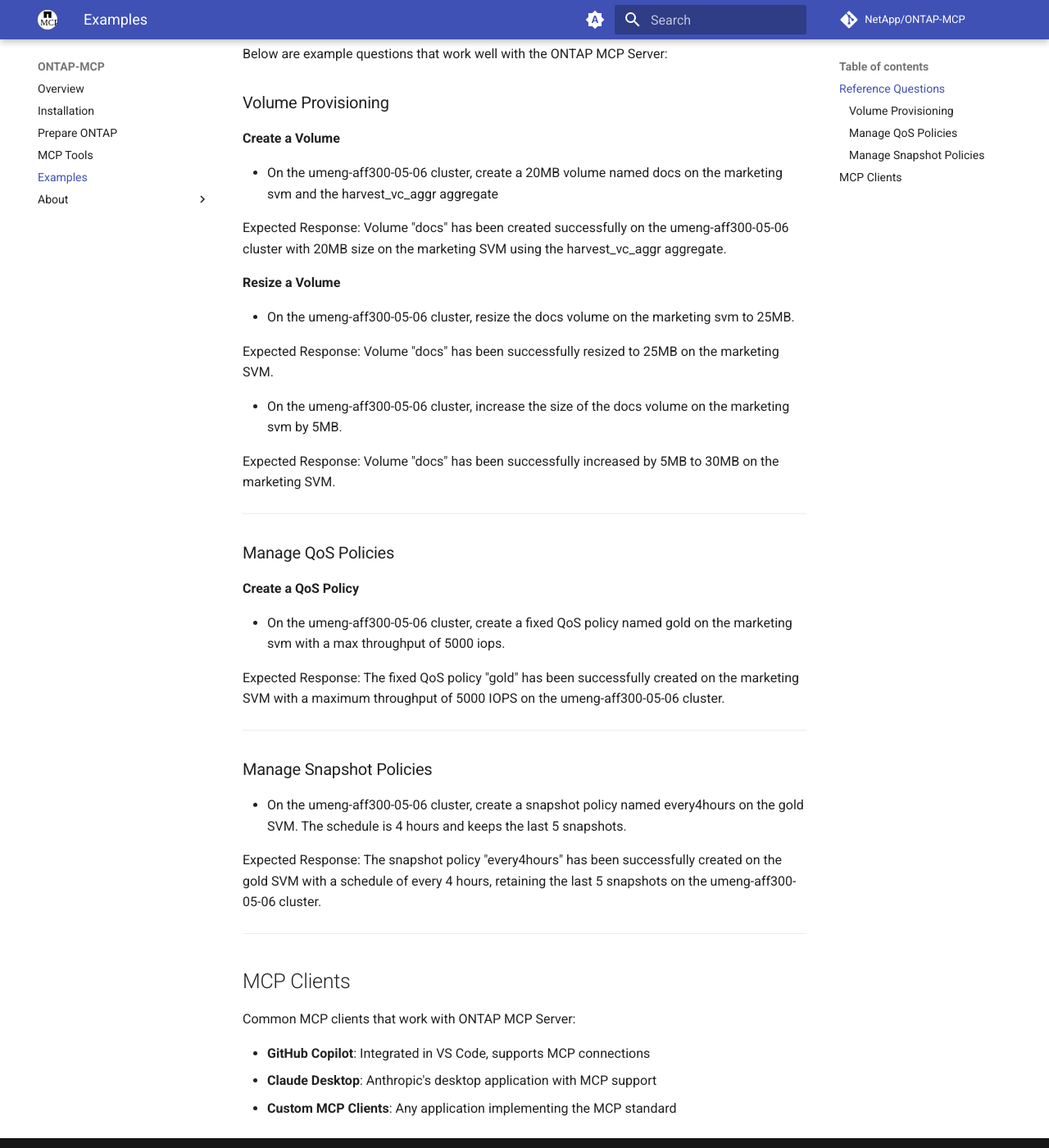
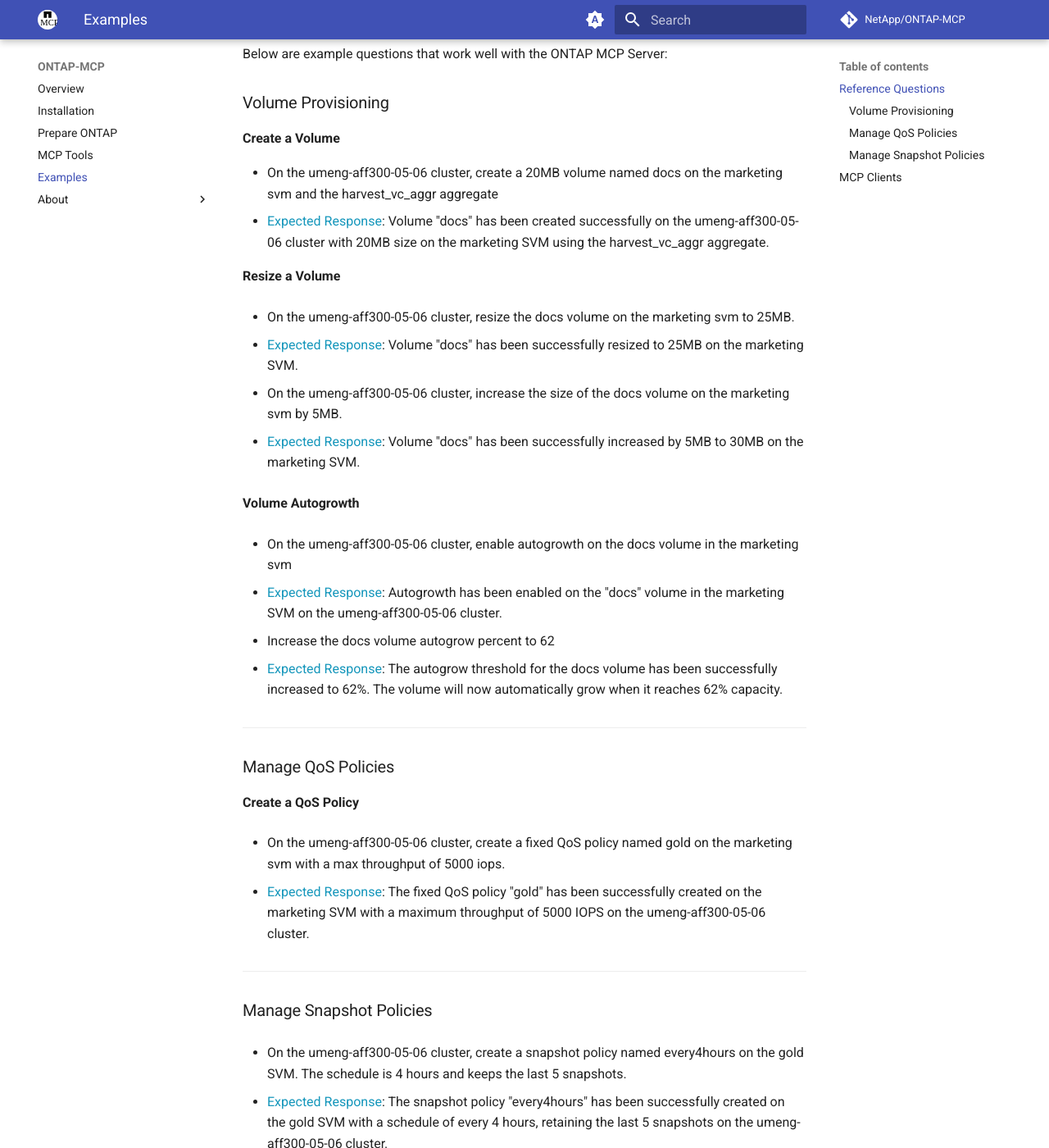
Before and after one commit to NetApp/ontap-mcp, an MkDocs documentation site: the page built from docs/examples.md, in a window 1280 px wide and 1400 px high, scrolled down 429 px. Shown: the whole window at 82% size. Built offline with MkDocs 1.6.1 and Material for MkDocs 9.7.7, drawn with Linux system fonts in a browser that asks for light colours; comment, search, counter and statistics services are not loaded; the version menu is left out.

Commit message:
doc: include autogrowth example

```diff
--- a/docs/examples.md
+++ b/docs/examples.md
@@ -15,18 +15,27 @@
 **Create a Volume**
 
 - On the umeng-aff300-05-06 cluster, create a 20MB volume named docs on the marketing svm and the harvest_vc_aggr aggregate
-
-Expected Response: Volume "docs" has been created successfully on the umeng-aff300-05-06 cluster with 20MB size on the marketing SVM using the harvest_vc_aggr aggregate.
+- <span class="key">Expected Response</span>: Volume "docs" has been created successfully on the umeng-aff300-05-06 cluster with 20MB size on the marketing SVM using the harvest_vc_aggr aggregate.
 
 **Resize a Volume**
 
 - On the umeng-aff300-05-06 cluster, resize the docs volume on the marketing svm to 25MB.
 
-Expected Response: Volume "docs" has been successfully resized to 25MB on the marketing SVM.
+- <span class="key">Expected Response</span>: Volume "docs" has been successfully resized to 25MB on the marketing SVM.
 
 - On the umeng-aff300-05-06 cluster, increase the size of the docs volume on the marketing svm by 5MB.
 
-Expected Response: Volume "docs" has been successfully increased by 5MB to 30MB on the marketing SVM.
+- <span class="key">Expected Response</span>: Volume "docs" has been successfully increased by 5MB to 30MB on the marketing SVM.
+
+**Volume Autogrowth**
+
+- On the umeng-aff300-05-06 cluster, enable autogrowth on the docs volume in the marketing svm
+
+- <span class="key">Expected Response</span>: Autogrowth has been enabled on the "docs" volume in the marketing SVM on the umeng-aff300-05-06 cluster.
+
+- Increase the docs volume autogrow percent to 62
+
+- <span class="key">Expected Response</span>: The autogrow threshold for the docs volume has been successfully increased to 62%. The volume will now automatically grow when it reaches 62% capacity.
 
 ---
 
@@ -36,7 +45,7 @@
 
 - On the umeng-aff300-05-06 cluster, create a fixed QoS policy named gold on the marketing svm with a max throughput of 5000 iops.
 
-Expected Response: The fixed QoS policy "gold" has been successfully created on the marketing SVM with a maximum throughput of 5000 IOPS on the umeng-aff300-05-06 cluster.
+- <span class="key">Expected Response</span>: The fixed QoS policy "gold" has been successfully created on the marketing SVM with a maximum throughput of 5000 IOPS on the umeng-aff300-05-06 cluster.
 
 ---
 
@@ -44,7 +53,7 @@
 
 - On the umeng-aff300-05-06 cluster, create a snapshot policy named every4hours on the gold SVM. The schedule is 4 hours and keeps the last 5 snapshots.
 
-Expected Response: The snapshot policy "every4hours" has been successfully created on the gold SVM with a schedule of every 4 hours, retaining the last 5 snapshots on the umeng-aff300-05-06 cluster.
+- <span class="key">Expected Response</span>: The snapshot policy "every4hours" has been successfully created on the gold SVM with a schedule of every 4 hours, retaining the last 5 snapshots on the umeng-aff300-05-06 cluster.
 
 ---
 
```
